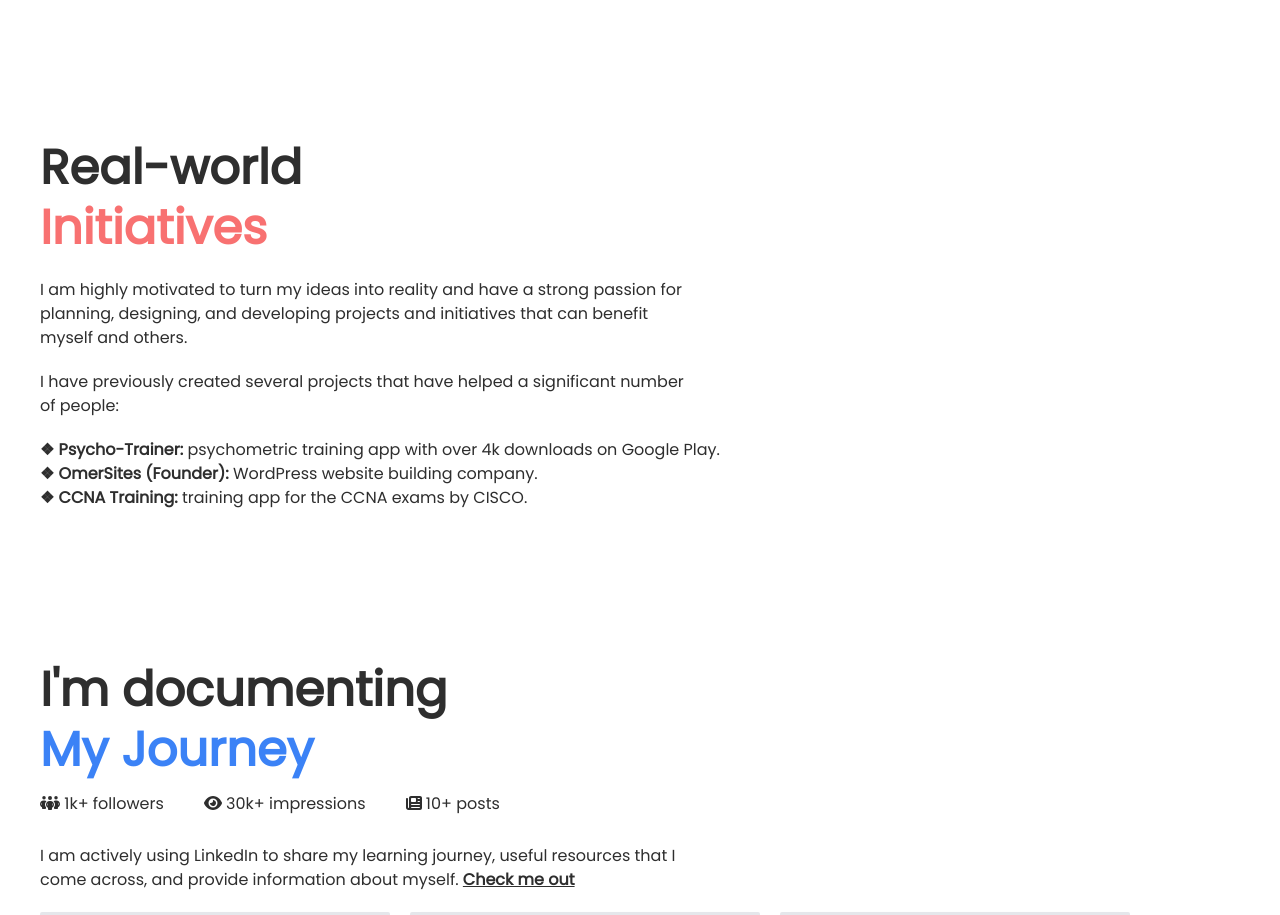
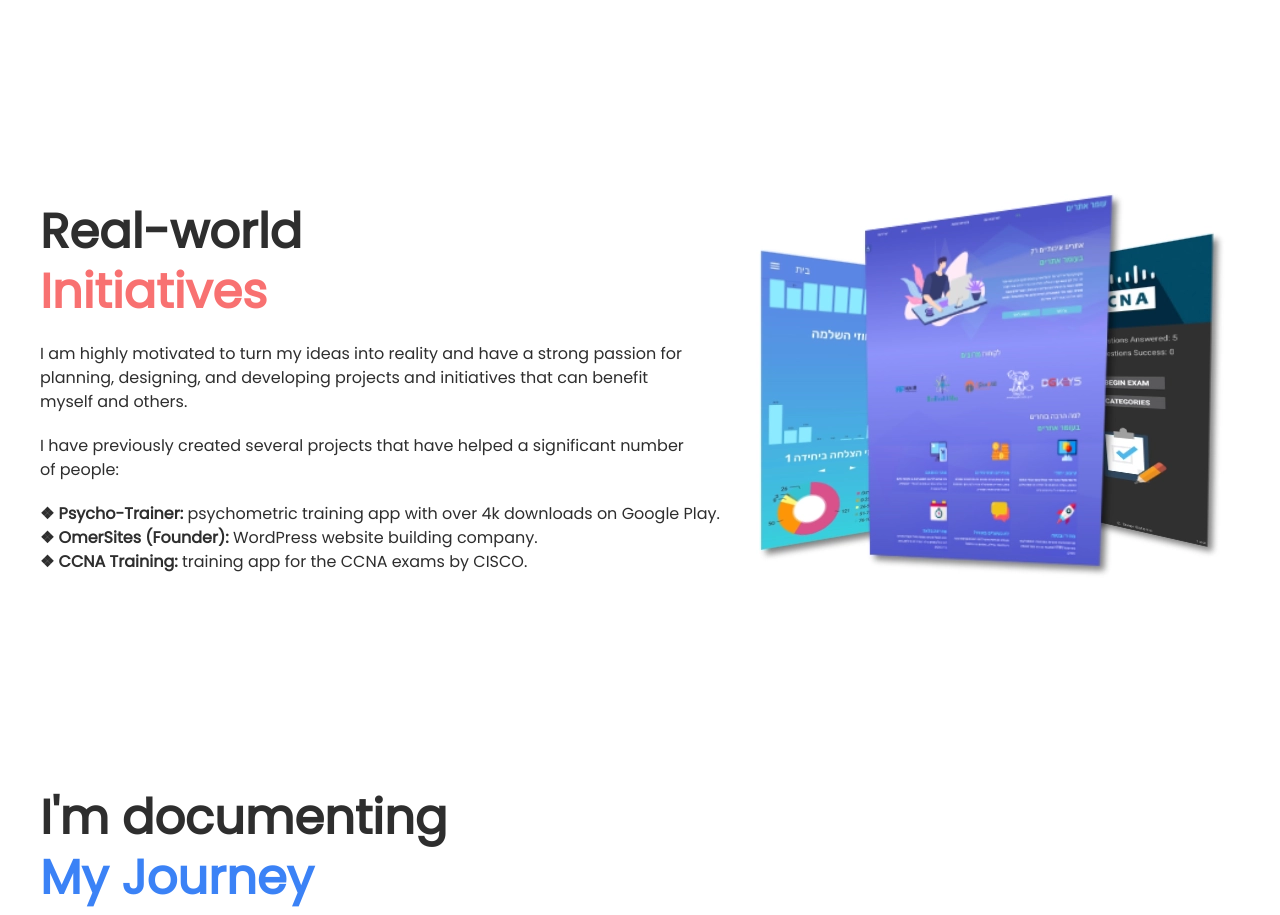
Before and after one commit to gateniomer/portfolio, a Next.js app: page / in a window 1280 px wide. Shown: the part 1460-2375 px from the top of the page. Built offline with nearby package versions, Linux system fonts and the light colour scheme; grey boxes are pictures that could not be loaded.

Commit message:
added alot of changes

```diff
--- a/pages/index.tsx
+++ b/pages/index.tsx
@@ -89,11 +89,12 @@
       </section>
 
       <section className='pt-[150px] max-w-[1200px] mx-auto'>
+        <div className='lg:flex gap-5 place-items-center'>
+          <div>
             <ColoredHeadline
               before='Real-world'
               text='Initiatives'
-      color='#F87171'
-      />
+              color='#F87171'/>
             <p className='my-5 max-w-[650px]'>I am highly motivated to turn my ideas into reality and have a strong passion for planning, designing, and developing projects and initiatives that can benefit myself and others.</p>
             <p className='my-5 max-w-[650px]'>
               I have previously created several projects that have helped a significant number of people:
@@ -103,6 +104,12 @@
               <li><strong>❖ OmerSites (Founder):</strong> WordPress website building company.</li>
               <li><strong>❖ CCNA Training:</strong> training app for the CCNA exams by CISCO.</li>
             </ul>
+          </div>
+          <div>
+            <img src="/assets/realworld.webp" alt="" />
+          </div>
+        </div>
+
       </section>
 
 
```
Also changed, not shown: public/assets/realworld.webp (added). Lines whose indentation alone changed are shown as unchanged.
